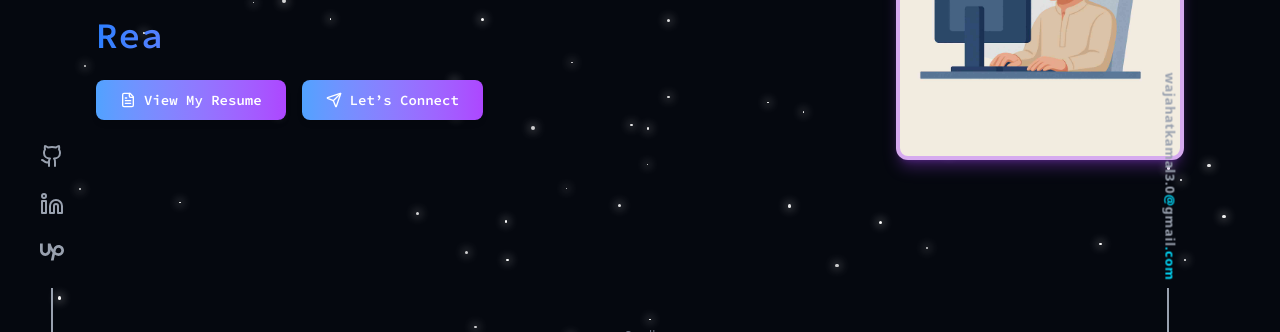
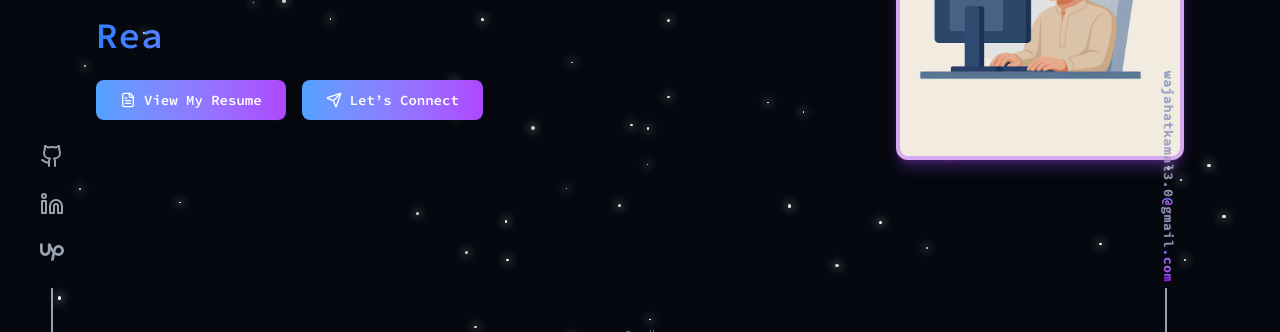
Before and after one commit to wajahat-kamal/Dev-Portfolio, a React (Vite) app: page / in a window 1280 px wide. Shown: the part 400-732 px from the top of the page. Built offline with nearby package versions, Linux system fonts and the light colour scheme.

Commit message:
Update EmailSidebar component: enhance email link styling with gradient text effect for improved visibility and visual appeal.

```diff
--- a/src/components/EmailSidebar.jsx
+++ b/src/components/EmailSidebar.jsx
@@ -7,12 +7,17 @@ function EmailSidebar() {
       {/* Rotated Email */}
       <a
         href="mailto:wajahatkamal3.0@gmail.com"
-        className="text-gray-400 mb-22 mr-4 hover:text-cyan-400 tracking-wider text-[13px] rotate-90 origin-bottom transition-all duration-300 hover:-translate-y-1"
+        className="text-gray-400 mb-22 mr-4 hover:text-transparent bg-clip-text
+                       bg-gradient-to-r from-blue-500 via-purple-400 to-purple-600 fira-code tracking-wider text-[13px] rotate-90 origin-bottom transition-all duration-300 hover:-translate-y-1"
       >
         <span className="font-semibold">
           wajahatkamal3.0
-          <span className="text-cyan-400">@</span>
-          gmail<span className="text-cyan-400">.com</span>
+          <span className="
+                       text-transparent bg-clip-text
+                       bg-gradient-to-r from-blue-500 via-purple-400 to-purple-600 fira-code ">@</span>
+          gmail<span className="
+                       text-transparent bg-clip-text
+                       bg-gradient-to-r from-blue-500 via-purple-400 to-purple-600 fira-code ">.com</span>
         </span>
       </a>
 
```
